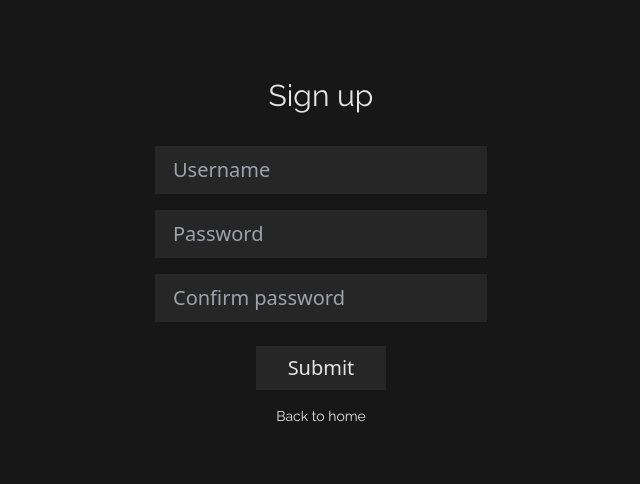
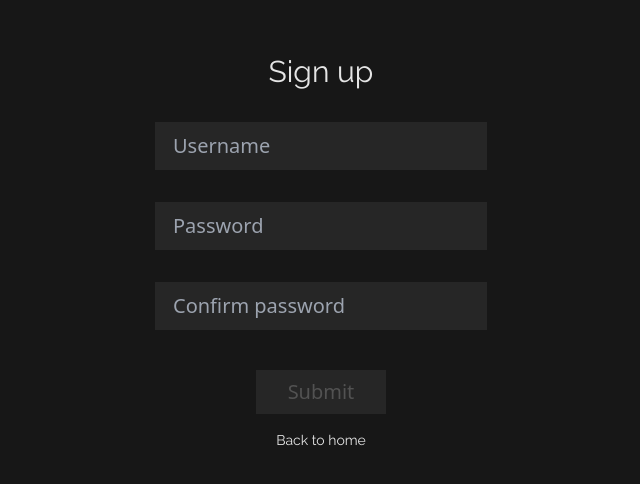
Before and after one commit to Svygzhryr/TaskManagementFrontEnd, a React (Vite) app: page /register in a window 1280 px wide. Shown: the part 148-632 px from the top of the page, without its empty margins (319-959 px from the left). Built offline with nearby package versions, Linux system fonts and the light colour scheme.

Commit message:
feat: add username validation

```diff
--- a/src/components/Cinput.tsx
+++ b/src/components/Cinput.tsx
@@ -1,7 +1,12 @@
 import { FC } from "react";
 import { CinputProps } from "../utils/types";
 
-const Cinput: FC<CinputProps> = ({ placeholder, handleOnChange, type }) => {
+const Cinput: FC<CinputProps> = ({
+  placeholder,
+  handleOnChange,
+  type,
+  error,
+}) => {
   return (
     <>
       <input
@@ -10,6 +15,7 @@ const Cinput: FC<CinputProps> = ({ placeholder, handleOnChange, type }) => {
         type={type}
         className="px-4 py-2 text-xl bg-neutral-800 outline-none border-2 border-transparent focus:border-neutral-200 transition-all"
       />
+      <p className="text-lg">{error}</p>
     </>
   );
 };
--- a/src/utils/types.ts
+++ b/src/utils/types.ts
@@ -3,6 +3,7 @@ import { ChangeEvent } from "react";
 export interface CinputProps {
   placeholder: string;
   handleOnChange?: (e: ChangeEvent) => void;
+  error?: string | null;
   type: string;
 }
 
--- /dev/null
+++ b/src/utils/validation.ts
@@ -0,0 +1,37 @@
+export const VALIDATION_SCHEME = {
+  general: {
+    not_empty: {
+      rule: /^$|\s/,
+      message: "This field cannot be empty or have whitespaces",
+    },
+  },
+
+  username: {
+    name_length: {
+      rule: /^.{2,20}$/,
+      message: "Username must be between 2 and 20 characters long",
+    },
+    special_chars: {
+      rule: /^[A-z0-9]*$/,
+      message: "Username must not contain any special characters",
+    },
+  },
+  password: {
+    password_length: {
+      rule: /^.{8,}$/,
+      message: "Password must be at least 8 characters long",
+    },
+    lowercase: {
+      rule: /[a-z]/g,
+      message: "Password must contain at least one lowercase letter",
+    },
+    uppercase: {
+      rule: /[A-Z]/g,
+      message: "Password must contain at least one uppercase letter",
+    },
+    number: {
+      rule: /[0-9]/g,
+      message: "Password must contain at least one digit",
+    },
+  },
+};
--- a/src/views/Register.tsx
+++ b/src/views/Register.tsx
@@ -1,12 +1,17 @@
-import { ChangeEvent, FormEvent, useState } from "react";
+import { ChangeEvent, FormEvent, useEffect, useState } from "react";
 import { Link } from "react-router";
 import Cinput from "../components/Cinput";
 import { sendRegistrationRequest } from "../utils/api";
+import { VALIDATION_SCHEME } from "../utils/validation";
 
 export default function Register() {
   const [username, setUsername] = useState("");
   const [password, setPassword] = useState("");
   const [confirmPassword, setConfirmPassword] = useState("");
+
+  const [usernameError, setUsernameError] = useState<string>("");
+  const [passwordError, setPasswordError] = useState<string>("");
+  const [confirmError, setConfirmError] = useState<string>("");
 
   function handleRegisterSubmit(e: FormEvent): void {
     e.preventDefault();
@@ -21,19 +26,47 @@ export default function Register() {
   }
 
   function usernameInputChange(e: ChangeEvent): void {
+    const { username, general } = VALIDATION_SCHEME;
+    const { rule: rule1, message: message1 } = general.not_empty;
+    const { rule: rule2, message: message2 } = username.name_length;
+    const { rule: rule3, message: message3 } = username.special_chars;
     const target = e.target as HTMLInputElement;
-    setUsername(target.value);
+    const value = target.value;
+
+    console.log(value);
+
+    console.log(rule1.test(value));
+
+    // возможно переделать в свич
+    if (rule1.test(value)) {
+      setUsernameError(message1);
+    } else if (!rule2.test(value)) {
+      setUsernameError(message2);
+    } else if (!rule3.test(value)) {
+      setUsernameError(message3);
+    } else {
+      setUsernameError("");
+    }
+
+    setUsername(value);
   }
 
   function passwordInputChange(e: ChangeEvent): void {
     const target = e.target as HTMLInputElement;
-    setPassword(target.value);
+    const value = target.value;
+
+    setPassword(value);
   }
 
   function confirmationInputChange(e: ChangeEvent): void {
     const target = e.target as HTMLInputElement;
-    setConfirmPassword(target.value);
+    const value = target.value;
+    setConfirmPassword(value);
   }
+
+  useEffect(() => {
+    console.log(usernameError);
+  }, [usernameError]);
 
   return (
     <>
@@ -43,21 +76,25 @@ export default function Register() {
           <Cinput
             placeholder="Username"
             type="text"
+            error={usernameError}
             handleOnChange={usernameInputChange}
           />
           <Cinput
             placeholder="Password"
-            type="text"
+            type="password"
             handleOnChange={passwordInputChange}
           />
           <Cinput
             placeholder="Confirm password"
+            type="password"
             handleOnChange={confirmationInputChange}
-            type="text"
           />
           <button
+            disabled={
+              !username.length || !password.length || !confirmPassword.length
+            }
             type="submit"
-            className="px-8 py-2 mt-2 bg-neutral-800 w-auto text-xl hover:bg-neutral-700 transition-all"
+            className="px-8 py-2 mt-2 bg-neutral-800 w-auto text-xl hover:bg-neutral-700 transition-all disabled:pointer-events-none disabled:text-neutral-600"
           >
             Submit
           </button>
```
